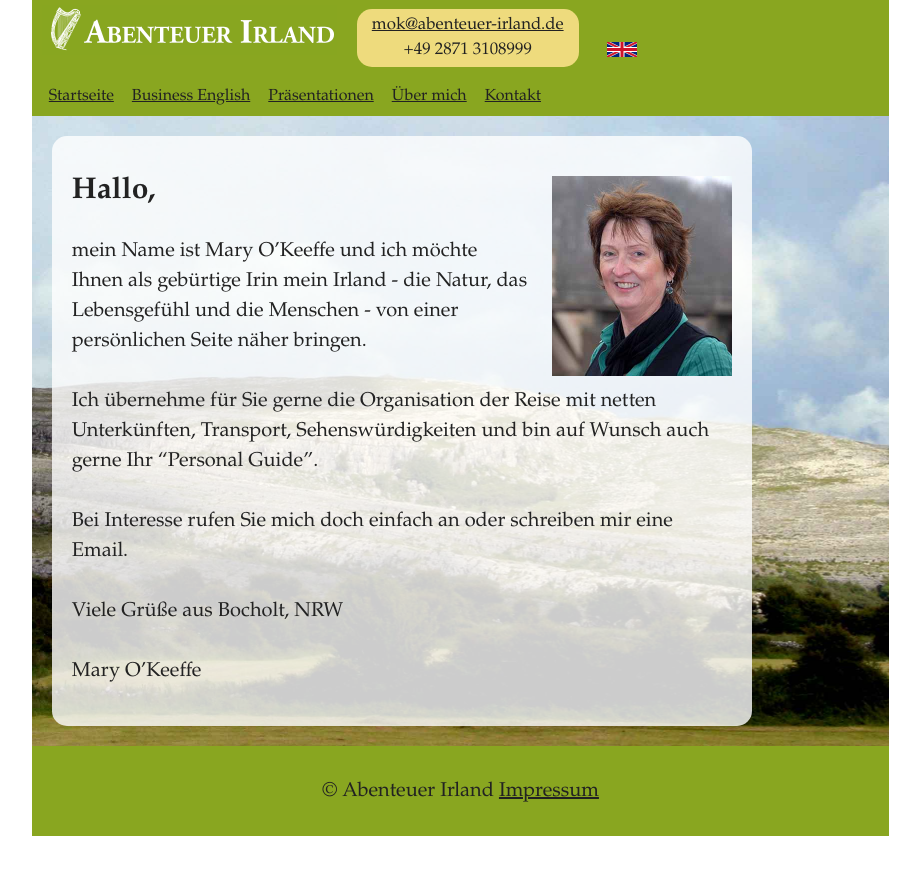
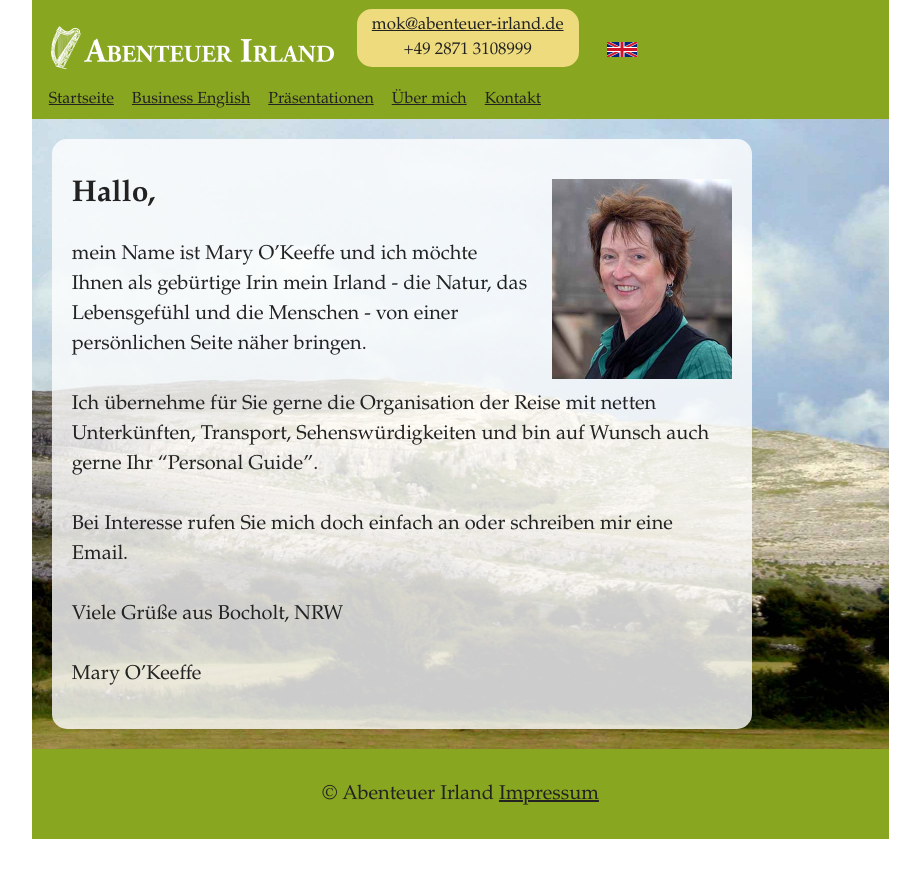
Before and after one commit to ArloL/abenteuer-irland, a Jekyll site: the page built from index.md, in a window 1280 px wide. Shown: the top 878 px of the page, without its empty margins (109-1029 px from the left). Built offline with Jekyll 4.4.1, drawn with Linux system fonts in a browser that asks for light colours.

Commit message:
Change header structure

```diff
--- a/_includes/header.html
+++ b/_includes/header.html
@@ -26,8 +26,9 @@
 
 <body class="{% if page.body_class %}{{ page.body_class }} {% endif %}light">
 
+<div class="green">
     <div class="header">
-    <a class="logo ir" href="." title="Abenteuer Irland">Abenteuer Irland</a>
+        <a id="logo" href="." title="Abenteuer Irland"><img src="img/logo-2.png" width="295" height="50"></a>
         <div id="telBox">
             <p>
                 <a href="mailto:mok@abenteuer-irland.de">mok@abenteuer-irland.de</a><br />
@@ -47,3 +48,4 @@
         </div>
         {% include nav.html %}
     </div>
+</div>
```
Lines whose indentation alone changed are shown as unchanged.
